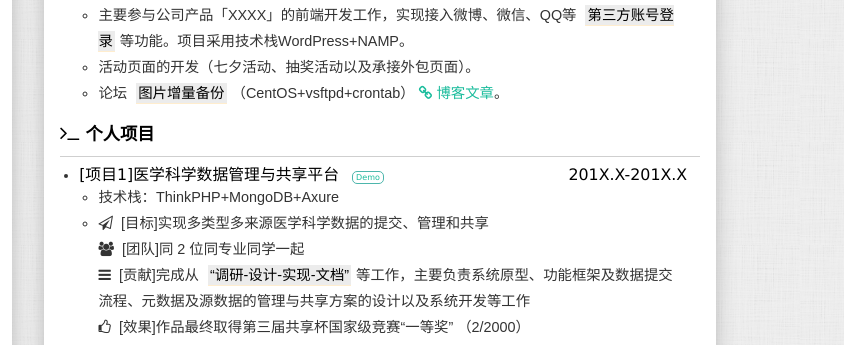
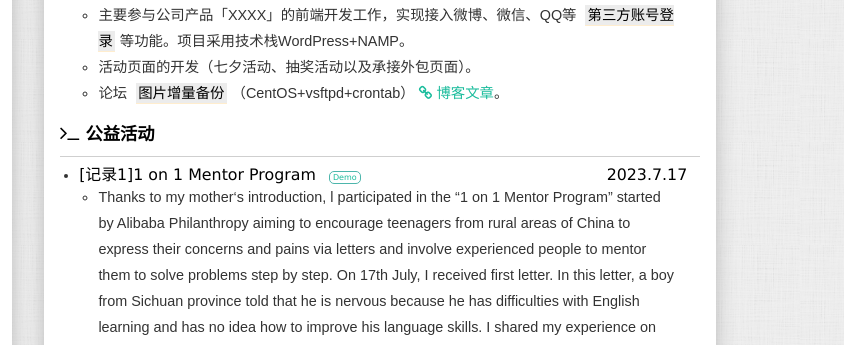
Before and after one commit to SMT2333/2, a plain HTML site: page index.html in a window 1280 px wide. Shown: the part 579-924 px from the top of the page, 436-1280 px from the left. Drawn offline with Linux system fonts and the light colour scheme.

Commit message:
no message

```diff
--- a/index.html
+++ b/index.html
@@ -259,32 +259,22 @@
             <!-- 项目经验 -->
             <section class="project info-unit">
                 <h2>
-                    <i class="fa fa-terminal" aria-hidden="true"></i>个人项目</h2>
+                    <i class="fa fa-terminal" aria-hidden="true"></i>公益活动</h2>
                 <hr/>
                 <ul>
                     <li>
                         <h3>
-                            <span>[项目1]医学科学数据管理与共享平台</span>
+                            <span>[记录1]1 on 1 Mentor Program</span>
                             <span class="link">
                                 <a href="#" target="_blank">Demo</a>
                             </span>
-                            <time>201X.X-201X.X</time>
+                            <time>2023.7.17</time>
                         </h3>
                         <ul class="info-content">
-                            <li>技术栈：ThinkPHP+MongoDB+Axure</li>
-                            <li>
-                                <i class="fa fa-paper-plane-o" aria-hidden="true"></i>
-                                [目标]实现多类型多来源医学科学数据的提交、管理和共享
-                                <br/>
-                                <i class="fa fa-users" aria-hidden="true"></i>
-                                [团队]同 2 位同专业同学一起
-                                <br/>
-                                <i class="fa fa-bars" aria-hidden="true"></i>
-                                [贡献]完成从
-                                <mark>“调研-设计-实现-文档”</mark>等工作，主要负责系统原型、功能框架及数据提交流程、元数据及源数据的管理与共享方案的设计以及系统开发等工作
-                                <br/>
-                                <i class="fa fa-thumbs-o-up" aria-hidden="true"></i>
-                                [效果]作品最终取得第三届共享杯国家级竞赛“一等奖” （2/2000）</li>
+                            <li>Thanks to my mother‘s introduction, l participated in the “1 on 1 Mentor Program” started by Alibaba Philanthropy aiming to encourage teenagers from rural areas of China to express their concerns and pains via letters and involve experienced people to mentor them to solve problems step by step.
+On 17th July, I received first letter. In this letter, a boy from Sichuan province told that he is nervous because he has difficulties with English learning and has no idea how to improve his language skills. I shared my experience on preparing for the international high school, such as learning vocabularies in sentence, listening to radios to improve listening skill, keeping on writing to make article more lively and attractive. I believe those of my hands practiced will work on him as well.
+This philanthropic activity make me realize that our experiences gained through study also can be useful to others. This motivates me to learn more subjects sum up corresponding experience, to help more people in need.
+
                         </ul>
                     </li>
                     <li>
@@ -293,7 +283,7 @@
                             <span class="link">
                                 <a href="#" target="_blank">Demo</a>
                             </span>
-                            <time>201X.X-201X.X</time>
+                            <time>2023.7.17</time>
                         </h3>
                         <ul class="info-content">
                             <li>技术栈：HTML 5+D3.js+ECharts+MySQL</li>
```
